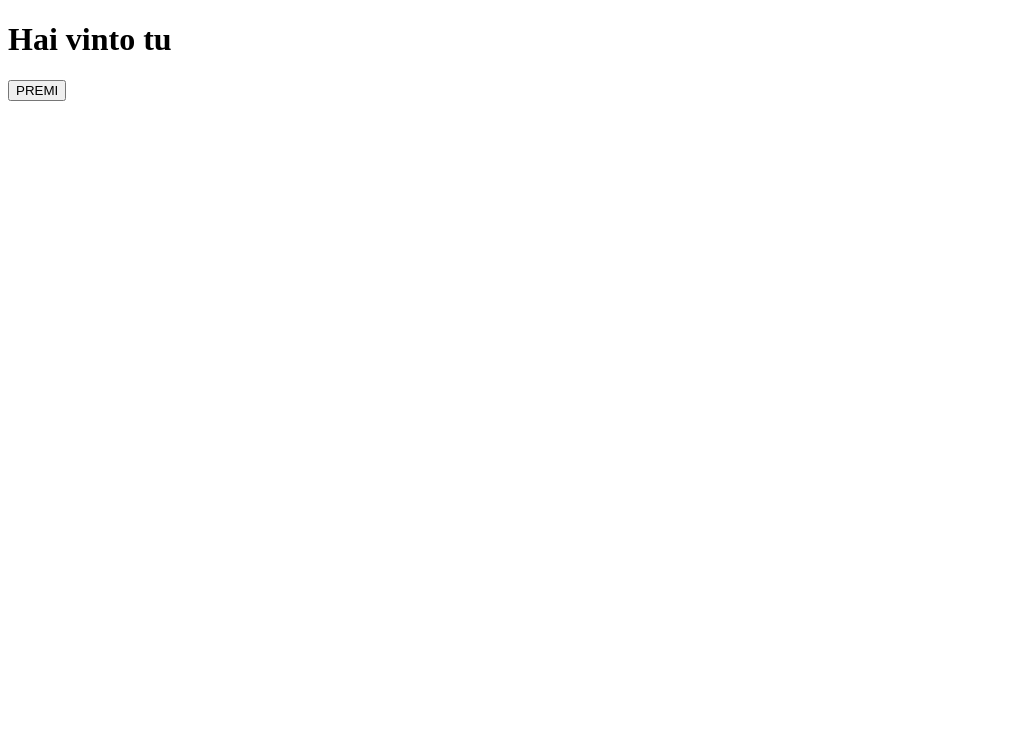
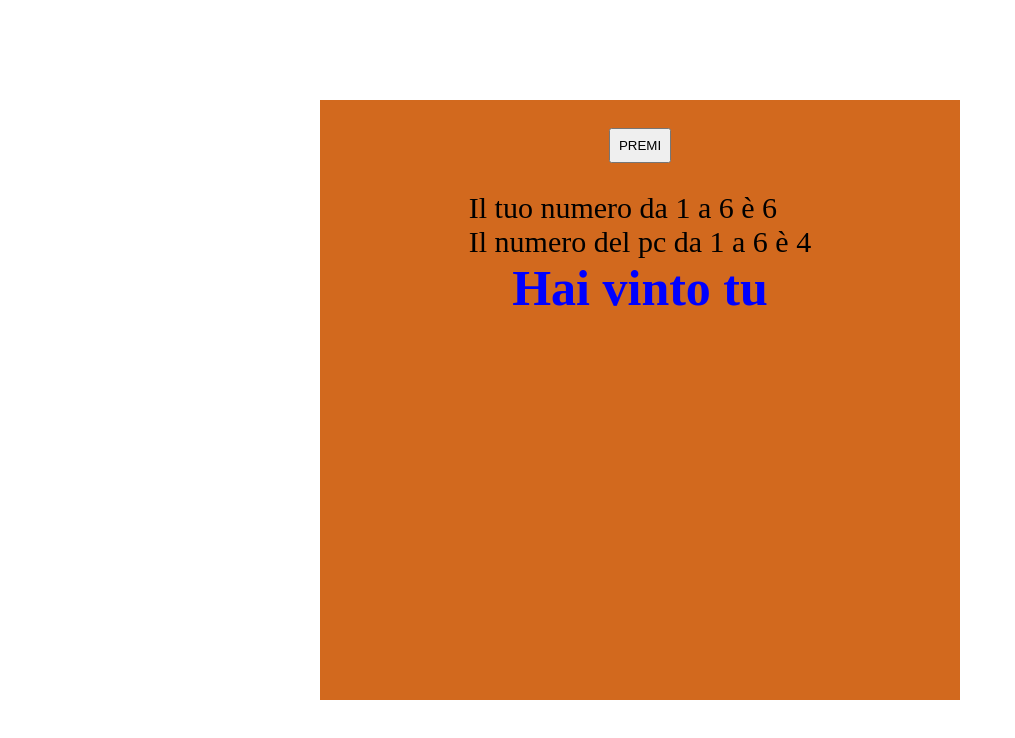
Before and after one commit to IbraChar03/js-mail-dadi, a plain HTML site: page esercizio dadi/index.html in a window 1280 px wide. Both pictures are taken after a click on the button "PREMI". Shown: the whole page, without its empty margins (0-1015 px from the left). Drawn offline with Linux system fonts and the light colour scheme.

Commit message:
parte css

```diff
--- a/esercizio dadi/index.html
+++ b/esercizio dadi/index.html
@@ -7,8 +7,21 @@
     <link rel="stylesheet" href="style.css">
 </head>
 <body>
-    <h1 id="title"></h1>
-    <button>PREMI</button>
+    <main>
+     <div class="container">
+        <div class="inner-container">
+
+        <div class="tasto"><button class="button">PREMI</button></div>
+      <div class="disp-flex">
+      <ul>
+        <li id="numeroplayer"></li>
+        <li id="numeropc"></li>
+      </ul>
+      </div>
+      <div class="disp-flex"><h1 id="title"></h1></div>
+    </div>
+     </div>
+    </main>
     <script src="main.js"></script>
 
 </body>
--- a/esercizio dadi/main.js
+++ b/esercizio dadi/main.js
@@ -22,6 +22,9 @@ tasto.addEventListener("click",
     let stampa= document.getElementById("title");
     stampa.innerHTML="Avete pareggiato";
     }
+    let stNumPlayer=document.getElementById("numeroplayer").innerHTML=`Il tuo numero da 1 a 6 è ${numPlayer}` ;
+    let stNumPc=document.getElementById("numeropc").innerHTML=`Il numero del pc da 1 a 6 è ${numPc}` ;
   }
 
+
 );
--- a/esercizio dadi/style.css
+++ b/esercizio dadi/style.css
@@ -0,0 +1,44 @@
+*{
+    margin: 0;
+    padding: 0;
+    box-sizing: border-box;
+}
+main{
+    height: 100vh;
+    display: flex;
+    justify-content: center;
+    align-items: center;
+}
+.container{
+    width: 50%;
+    height: 600px;
+    background-color: chocolate;
+
+}
+
+.tasto{
+    margin: 20px 0;
+    display: flex;
+    justify-content: center;
+    align-items: center;
+    padding: 8px;
+
+}
+.button{
+    padding: 8px;
+}
+.disp-flex{
+    display: flex;
+    justify-content: center;
+    align-items: center;
+
+}
+#numeroplayer, #numeropc{
+    font-size: 30px;
+    color: black;
+    list-style-type: none;
+}
+#title{
+    font-size: 50px;
+    color: blue;
+}
```
